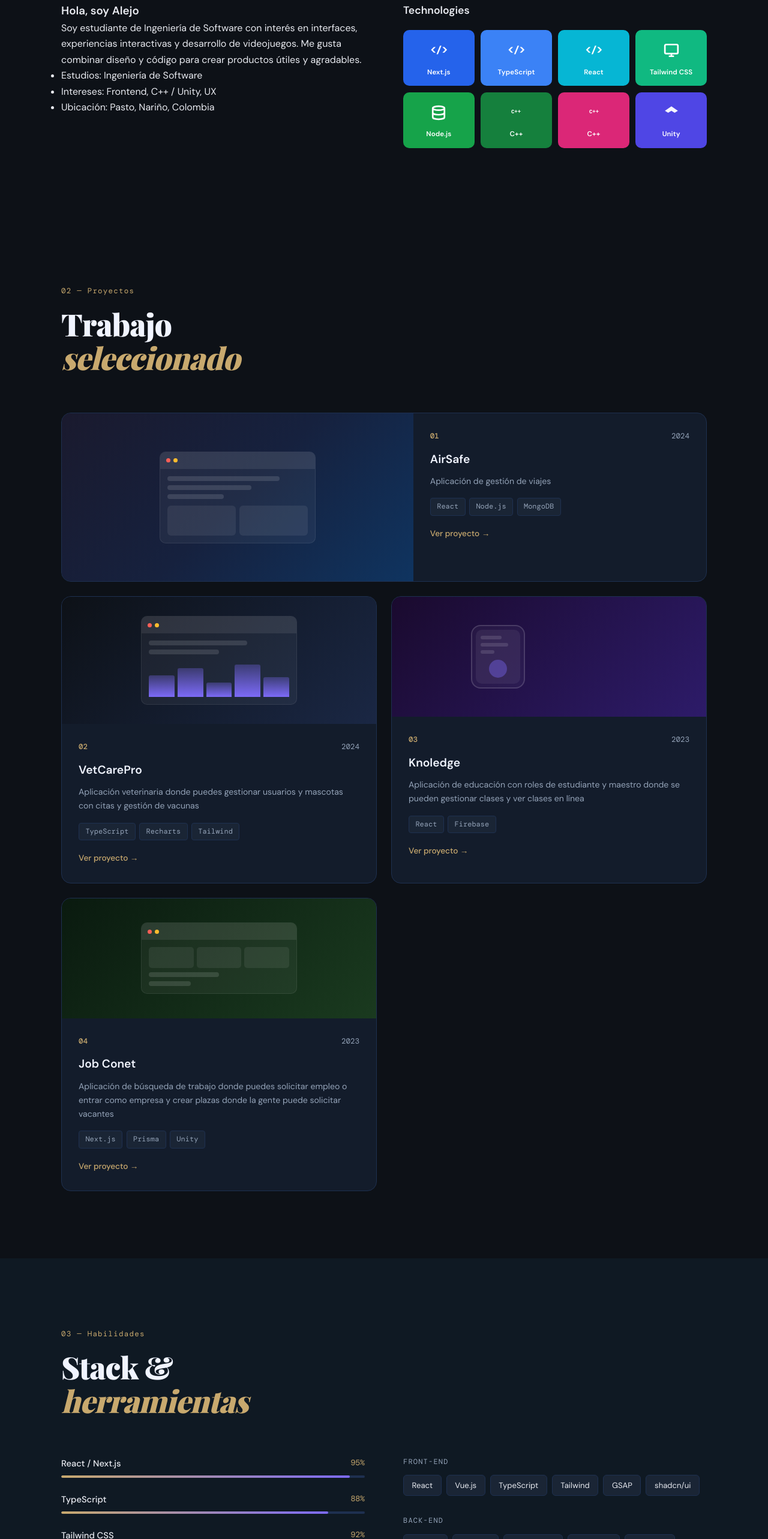
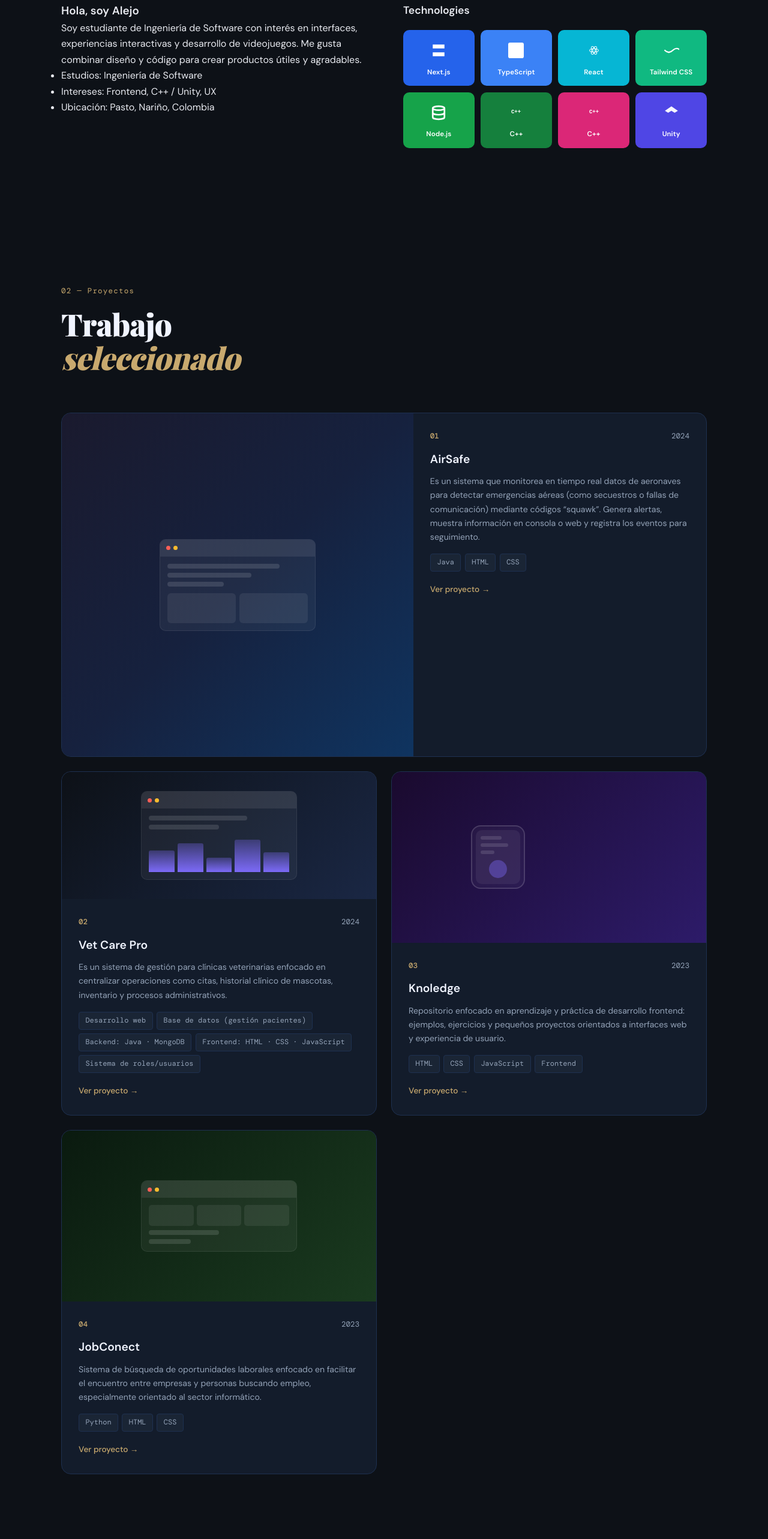
Before and after one commit to DavidSalas0273/Portafolio-Segundo-Momento, a website: page portafolio/index.html in a window 1280 px wide. Shown: the part 1126-3692 px from the top of the page at 60% size. Drawn offline with nearby package versions, Linux system fonts and the light colour scheme; a web font is replaced by a local one.

Commit message:
Actualiza íconos de tecnologías en la sección de habilidades y modifica colores de tarjetas

```diff
--- a/portafolio/css/style.css
+++ b/portafolio/css/style.css
@@ -484,16 +484,19 @@ em { font-style: italic; font-family: var(--serif); color: var(--accent); }
    PROYECTOS
 ═══════════════════════════════════════ */
 .proyectos-grid { display: grid; grid-template-columns: repeat(2,1fr); gap: 1.5rem; }
+.proyectos-grid { grid-auto-rows: 1fr; }
 .proyecto-card {
   background: var(--surface); border: 1px solid var(--border);
   border-radius: 16px; overflow: hidden;
   transition: all 0.3s var(--ease);
+  display: flex; flex-direction: column;
 }
 .proyecto-card:hover { border-color: rgba(200,169,110,0.35); transform: translateY(-4px); box-shadow: 0 16px 48px rgba(0,0,0,0.4); }
 [data-theme="light"] .proyecto-card:hover { border-color: rgba(204,0,0,0.35); box-shadow: 0 12px 40px rgba(0,0,0,0.12); }
 .proyecto-featured { grid-column: 1 / -1; display: grid; grid-template-columns: 1.2fr 1fr; }
 .proyecto-featured .proyecto-img { min-height: 280px; }
 .proyecto-img { min-height: 200px; display: flex; align-items: center; justify-content: center; padding: 2rem; }
+.proyecto-img { flex: 1 1 auto; }
 .proyecto-mockup { background: rgba(255,255,255,0.05); border-radius: 10px; width:100%; max-width:260px; overflow:hidden; border: 1px solid rgba(255,255,255,0.08); }
 .mockup-bar { height:28px; background:rgba(255,255,255,0.08); display:flex; align-items:center; padding:0 10px; gap:5px; }
 .mockup-bar::before { content:''; width:7px;height:7px;border-radius:50%;background:#ff5f57; }
@@ -529,6 +532,17 @@ em { font-style: italic; font-family: var(--serif); color: var(--accent); }
 ═══════════════════════════════════════ */
 .habilidades { background: var(--about-bg); }
 .skills-layout { display:grid; grid-template-columns:1fr 1fr; gap:4rem; align-items:start; }
+
+/* Skill cards (no percentages) */
+.skill-cards { display: grid; grid-template-columns: repeat(2, 1fr); gap: 0.8rem; }
+.skill-card {
+  display:flex; align-items:center; gap:0.9rem; padding:0.9rem 1rem; border-radius:10px;
+  background: linear-gradient(180deg, rgba(255,255,255,0.02), rgba(0,0,0,0.02));
+  border: 1px solid var(--border);
+}
+.skill-card .skill-icon { width:40px; height:40px; display:flex; align-items:center; justify-content:center; border-radius:8px; color:#fff; flex-shrink:0; }
+.skill-card .skill-name { font-weight:600; color:var(--text); }
+
 .skill-item { margin-bottom:1.5rem; }
 .skill-header { display:flex; justify-content:space-between; margin-bottom:.5rem; }
 .skill-name { font-size:.92rem; font-weight:500; }
@@ -876,8 +890,8 @@ em { font-style: italic; font-family: var(--serif); color: var(--accent); }
   .about-grid { grid-template-columns:1fr; gap:2.5rem; }
   .tech-grid  { grid-template-columns:repeat(4,1fr); }
 
-  /* Timeline stack on small screens */
-  .timeline-wrap { grid-template-columns: 1fr; }
+  /* Timeline: stack and show newest first on mobile */
+  .timeline-wrap { display:flex; flex-direction: column-reverse; }
   .timeline-line { left: 28px; transform: none; }
   .timeline-item { justify-self: stretch; padding-left: 2rem; }
   .timeline-item::after { left: 10px; right: auto; }
@@ -918,3 +932,11 @@ em { font-style: italic; font-family: var(--serif); color: var(--accent); }
   .testimonial-card { padding: 1rem; }
   .contact-window { gap: 0.6rem; }
 }
+
+/* Contact color adjustments to match theme variables */
+.ci-icon-wrap { background: var(--accent); }
+.ci-value { color: var(--text); }
+.ci-social { background: var(--accent); color: #fff; }
+.ci-social:hover { background: var(--accent2); }
+.cf-submit { background: var(--accent); }
+.cf-submit:hover { background: var(--accent2); }
--- a/portafolio/index.html
+++ b/portafolio/index.html
@@ -145,23 +145,33 @@
           <div class="tech-grid">
 
             <div class="tech-card" style="--tc:#2563eb;">
-              <div class="tc-icon">&lt;/&gt;</div>
+              <div class="tc-icon" aria-hidden="true">
+                <!-- Next.js simplified mark -->
+                <svg viewBox="0 0 24 24" width="26" height="26" xmlns="http://www.w3.org/2000/svg"><path d="M3 3h18v6H3zM3 15h18v6H3z" fill="currentColor"/></svg>
+              </div>
               <div class="tc-name">Next.js</div>
             </div>
             <div class="tech-card" style="--tc:#3b82f6;">
-              <div class="tc-icon">&lt;/&gt;</div>
+              <div class="tc-icon" aria-hidden="true">
+                <!-- TypeScript badge -->
+                <svg viewBox="0 0 100 100" width="26" height="26" xmlns="http://www.w3.org/2000/svg"><rect width="100" height="100" rx="12" fill="currentColor"/><text x="50" y="64" font-family="monospace" font-size="44" fill="#fff" text-anchor="middle">TS</text></svg>
+              </div>
               <div class="tc-name">TypeScript</div>
             </div>
             <div class="tech-card" style="--tc:#06b6d4;">
-              <div class="tc-icon">&lt;/&gt;</div>
+              <div class="tc-icon" aria-hidden="true">
+                <!-- React atom -->
+                <svg viewBox="0 0 256 256" width="26" height="26" xmlns="http://www.w3.org/2000/svg"><g fill="none" stroke="currentColor" stroke-width="10"><ellipse cx="128" cy="128" rx="72" ry="28"/><ellipse cx="128" cy="128" rx="72" ry="28" transform="rotate(60 128 128)"/><ellipse cx="128" cy="128" rx="72" ry="28" transform="rotate(120 128 128)"/></g><circle cx="128" cy="128" r="8" fill="currentColor"/></svg>
+              </div>
               <div class="tc-name">React</div>
             </div>
-            <div class="tech-card" style="--tc:#10b981;">
-              <div class="tc-icon">
-                <svg viewBox="0 0 24 24" fill="none" stroke="currentColor" stroke-width="2.5" width="28" height="28"><rect x="2" y="3" width="20" height="14" rx="2"/><path d="M8 21h8M12 17v4"/></svg>
+              <div class="tech-card" style="--tc:#10b981;">
+                <div class="tc-icon" aria-hidden="true">
+                  <!-- Tailwind mark (stylized wave) -->
+                  <svg viewBox="0 0 24 24" width="28" height="28" xmlns="http://www.w3.org/2000/svg"><path d="M2 12c4 4 8 4 12 0 4-4 8-4 12 0" stroke="currentColor" stroke-width="2" fill="none" stroke-linecap="round"/></svg>
+                </div>
+                <div class="tc-name">Tailwind CSS</div>
               </div>
-              <div class="tc-name">Tailwind CSS</div>
-            </div>
 
             <div class="tech-card" style="--tc:#16a34a;">
               <div class="tc-icon">
@@ -226,8 +236,8 @@
           <div class="proyecto-info">
             <div class="proyecto-meta"><span class="proyecto-num">01</span><span class="proyecto-year">2024</span></div>
             <h3>AirSafe</h3>
-            <p>Aplicación de gestión de viajes</p>
-            <div class="proyecto-tags"><span>React</span><span>Node.js</span><span>MongoDB</span></div>
+            <p>Es un sistema que monitorea en tiempo real datos de aeronaves para detectar emergencias aéreas (como secuestros o fallas de comunicación) mediante códigos “squawk”. Genera alertas, muestra información en consola o web y registra los eventos para seguimiento.</p>
+            <div class="proyecto-tags"><span>Java</span><span>HTML</span><span>CSS</span></div>
             <a href="https://github.com/DavidSalas0273/AirSafe.git" class="proyecto-link" target="_blank" rel="noopener">Ver proyecto →</a>
           </div>
         </article>
@@ -247,9 +257,9 @@
           </div>
           <div class="proyecto-info">
             <div class="proyecto-meta"><span class="proyecto-num">02</span><span class="proyecto-year">2024</span></div>
-            <h3>VetCarePro</h3>
-            <p>Aplicación veterinaria donde puedes gestionar usuarios y mascotas con citas y gestión de vacunas</p>
-            <div class="proyecto-tags"><span>TypeScript</span><span>Recharts</span><span>Tailwind</span></div>
+            <h3>Vet Care Pro</h3>
+            <p>Es un sistema de gestión para clínicas veterinarias enfocado en centralizar operaciones como citas, historial clínico de mascotas, inventario y procesos administrativos.</p>
+            <div class="proyecto-tags"><span>Desarrollo web</span><span>Base de datos (gestión pacientes)</span><span>Backend: Java · MongoDB</span><span>Frontend: HTML · CSS · JavaScript</span><span>Sistema de roles/usuarios</span></div>
             <a href="https://github.com/migueltovarb/ISWDISENO202502-2DavidSalas0273.git" class="proyecto-link" target="_blank" rel="noopener">Ver proyecto →</a>
           </div>
         </article>
@@ -266,8 +276,8 @@
           <div class="proyecto-info">
             <div class="proyecto-meta"><span class="proyecto-num">03</span><span class="proyecto-year">2023</span></div>
             <h3>Knoledge</h3>
-            <p>Aplicación de educación con roles de estudiante y maestro donde se pueden gestionar clases y ver clases en línea</p>
-            <div class="proyecto-tags"><span>React</span><span>Firebase</span></div>
+            <p>Repositorio enfocado en aprendizaje y práctica de desarrollo frontend: ejemplos, ejercicios y pequeños proyectos orientados a interfaces web y experiencia de usuario.</p>
+            <div class="proyecto-tags"><span>HTML</span><span>CSS</span><span>JavaScript</span><span>Frontend</span></div>
             <a href="https://github.com/DavidSalas0273/Frontend-Knoledge.git" class="proyecto-link" target="_blank" rel="noopener">Ver proyecto →</a>
           </div>
         </article>
@@ -284,9 +294,9 @@
           </div>
           <div class="proyecto-info">
             <div class="proyecto-meta"><span class="proyecto-num">04</span><span class="proyecto-year">2023</span></div>
-            <h3>Job Conet</h3>
-            <p>Aplicación de búsqueda de trabajo donde puedes solicitar empleo o entrar como empresa y crear plazas donde la gente puede solicitar vacantes</p>
-            <div class="proyecto-tags"><span>Next.js</span><span>Prisma</span><span>Unity</span></div>
+            <h3>JobConect</h3>
+            <p>Sistema de búsqueda de oportunidades laborales enfocado en facilitar el encuentro entre empresas y personas buscando empleo, especialmente orientado al sector informático.</p>
+            <div class="proyecto-tags"><span>Python</span><span>HTML</span><span>CSS</span></div>
             <a href="https://github.com/DavidSalas0273/JobConet.git" class="proyecto-link" target="_blank" rel="noopener">Ver proyecto →</a>
           </div>
         </article>
@@ -303,13 +313,13 @@
         <h2 class="section-title"><span data-i18n="sk.t1">Stack &amp;</span><br><em data-i18n="sk.t2">herramientas</em></h2>
       </div>
       <div class="skills-layout">
-        <div class="skills-list fade-up">
-          <div class="skill-item"><div class="skill-header"><span class="skill-name">React / Next.js</span><span class="skill-pct">95%</span></div><div class="skill-bar"><div class="skill-fill" style="--w:95%"></div></div></div>
-          <div class="skill-item"><div class="skill-header"><span class="skill-name">TypeScript</span><span class="skill-pct">88%</span></div><div class="skill-bar"><div class="skill-fill" style="--w:88%"></div></div></div>
-          <div class="skill-item"><div class="skill-header"><span class="skill-name">Tailwind CSS</span><span class="skill-pct">92%</span></div><div class="skill-bar"><div class="skill-fill" style="--w:92%"></div></div></div>
-          <div class="skill-item"><div class="skill-header"><span class="skill-name">Node.js / Express</span><span class="skill-pct">85%</span></div><div class="skill-bar"><div class="skill-fill" style="--w:85%"></div></div></div>
-          <div class="skill-item"><div class="skill-header"><span class="skill-name">C++ / Unity</span><span class="skill-pct">80%</span></div><div class="skill-bar"><div class="skill-fill" style="--w:80%"></div></div></div>
-          <div class="skill-item"><div class="skill-header"><span class="skill-name">Figma / UI Design</span><span class="skill-pct">82%</span></div><div class="skill-bar"><div class="skill-fill" style="--w:82%"></div></div></div>
+        <div class="skill-cards fade-up">
+          <div class="skill-card" style="--c:#61dafb;"><div class="skill-icon" aria-hidden="true"><svg viewBox="0 0 256 256" width="28" height="28" xmlns="http://www.w3.org/2000/svg"><g fill="none" stroke="#61dafb" stroke-width="10"><ellipse cx="128" cy="128" rx="72" ry="28"/><ellipse cx="128" cy="128" rx="72" ry="28" transform="rotate(60 128 128)"/><ellipse cx="128" cy="128" rx="72" ry="28" transform="rotate(120 128 128)"/></g></svg></div><div class="skill-name">React / Next.js</div></div>
+          <div class="skill-card" style="--c:#3178c6;"><div class="skill-icon" aria-hidden="true"><svg viewBox="0 0 100 100" width="28" height="28" xmlns="http://www.w3.org/2000/svg"><rect width="100" height="100" rx="12" fill="#3178c6"/><text x="50" y="64" font-family="monospace" font-size="36" fill="#fff" text-anchor="middle">TS</text></svg></div><div class="skill-name">TypeScript</div></div>
+          <div class="skill-card" style="--c:#06b6d4;"><div class="skill-icon" aria-hidden="true"><svg viewBox="0 0 24 24" width="28" height="28" xmlns="http://www.w3.org/2000/svg"><path d="M2 12c4 4 8 4 12 0 4-4 8-4 12 0" stroke="currentColor" stroke-width="2" fill="none" stroke-linecap="round"/></svg></div><div class="skill-name">Tailwind CSS</div></div>
+          <div class="skill-card" style="--c:#68a063;"><div class="skill-icon" aria-hidden="true"><svg viewBox="0 0 256 256" width="28" height="28" xmlns="http://www.w3.org/2000/svg"><path d="M128 16l96 56v112l-96 56-96-56V72z" fill="#68a063"/></svg></div><div class="skill-name">Node.js / Express</div></div>
+          <div class="skill-card" style="--c:#15803d;"><div class="skill-icon" aria-hidden="true"><svg viewBox="0 0 64 64" width="28" height="28" xmlns="http://www.w3.org/2000/svg"><rect width="64" height="64" rx="8" fill="#15803d"/><text x="50%" y="58%" text-anchor="middle" font-family="monospace" font-size="16" fill="#fff">C++</text></svg></div><div class="skill-name">C++ / Unity</div></div>
+          <div class="skill-card" style="--c:#a78bfa;"><div class="skill-icon" aria-hidden="true"><svg viewBox="0 0 24 24" width="28" height="28" xmlns="http://www.w3.org/2000/svg"><circle cx="12" cy="12" r="10" fill="#a78bfa"/></svg></div><div class="skill-name">Figma / UI Design</div></div>
         </div>
         <div class="skills-chips fade-up delay-1">
           <div class="chips-group"><span class="chips-label" data-i18n="chips.front">Front-end</span><div class="chips"><span class="chip">React</span><span class="chip">Vue.js</span><span class="chip">TypeScript</span><span class="chip">Tailwind</span><span class="chip">GSAP</span><span class="chip">shadcn/ui</span></div></div>
```
